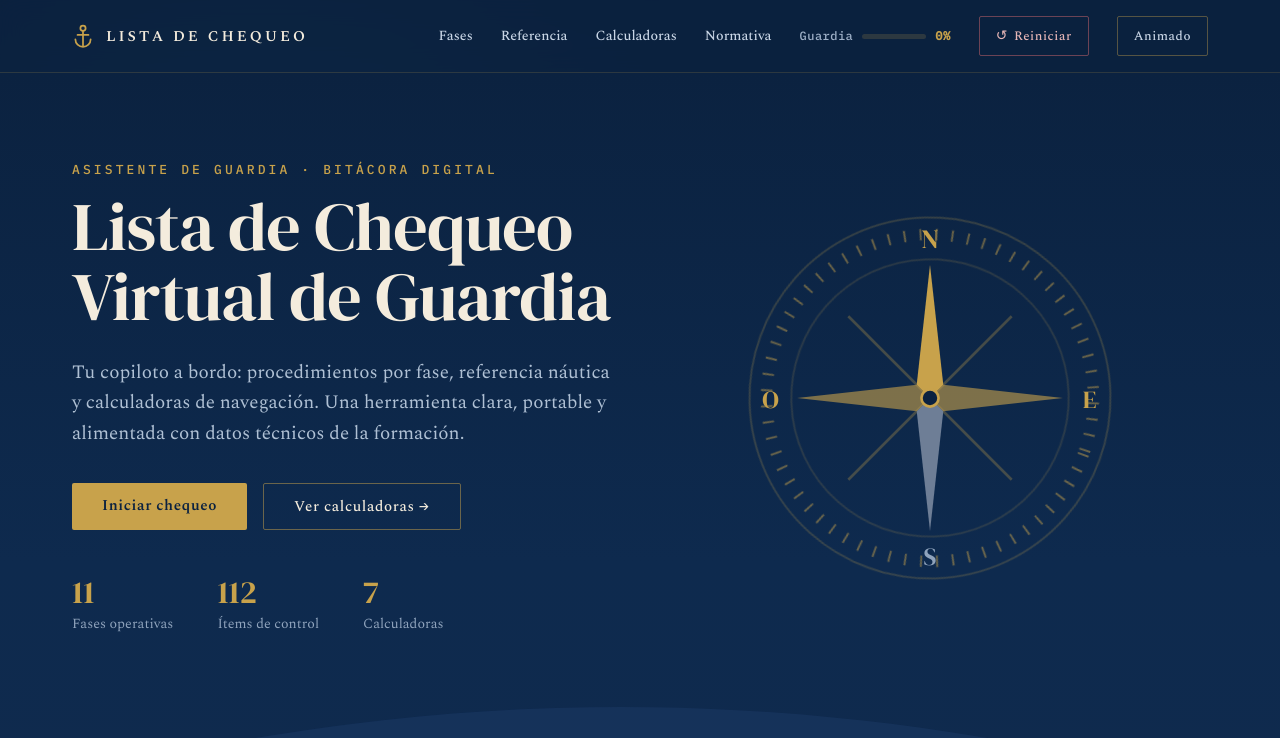
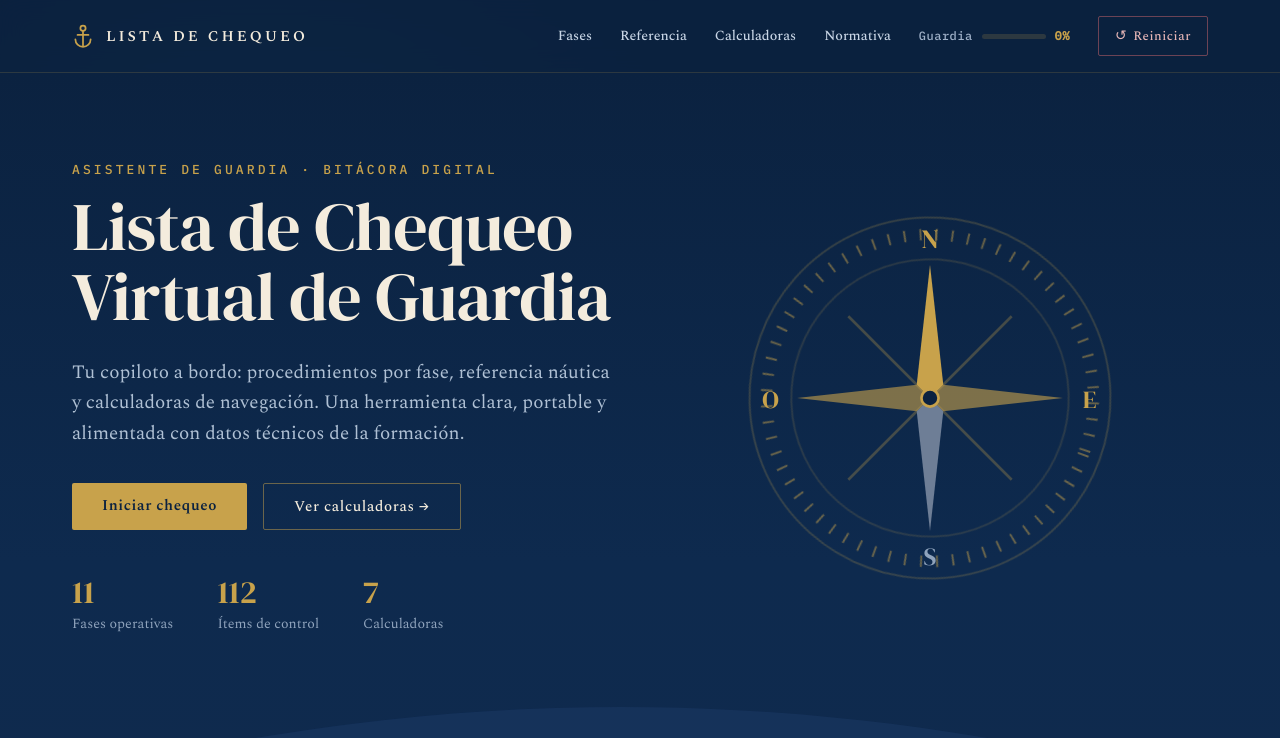
Before and after one commit to crissstiancito/bridge-os, a plain HTML site: page lista_chequeo_naval.html in a window 1280 px wide. Shown: the top 738 px of the page. Drawn offline with nearby package versions, Linux system fonts and the light colour scheme.

Commit message:
Animaciones siempre activas: quita el toggle Animado/Calmo (respeta solo prefers-reduced-motion)
Co-Authored-By: Claude Opus 4.8 <noreply@anthropic.com>

```diff
--- a/lista_chequeo_naval.html
+++ b/lista_chequeo_naval.html
@@ -245,7 +245,6 @@
       <a href="#normativa">Normativa</a>
       <span class="nav-prog" title="Avance de guardia"><span class="np-lbl">Guardia</span><span class="np-bar"><i id="navPctBar"></i></span><span id="navPct">0%</span></span>
       <button id="resetBtn" class="mbtn reset" type="button" title="Reiniciar: borrar todo el progreso"><span class="rst-ic">↺</span><span class="rst-tx">Reiniciar</span></button>
-      <button id="motionBtn" class="mbtn" type="button" title="Animaciones">Animado</button>
     </div>
   </div>
 </div>
@@ -1195,13 +1194,11 @@ function calcEscala() {
 
 // ===== animaciones =====
 const ANIM={compassSpin:'spin 90s linear infinite',driftShip:'driftFar 30s linear infinite alternate',bobShip:'bob 5.5s ease-in-out infinite',waveBack:'waveBack 19s linear infinite',waveMid:'waveMid 11s linear infinite',waveFront:'waveFront 7s linear infinite'};
+// Animaciones SIEMPRE activas (se respeta solo "prefers-reduced-motion" del sistema por accesibilidad).
 function applyMotion(){
   const reduce=window.matchMedia&&window.matchMedia('(prefers-reduced-motion: reduce)').matches;
-  const calmo=motion==='Calmo'||reduce;
-  Object.keys(ANIM).forEach(function(id){const e=document.getElementById(id);if(e)e.style.animation=calmo?'none':ANIM[id];});
-  const b=document.getElementById('motionBtn'); if(b) b.textContent=(motion==='Calmo')?'Calmo':'Animado';
+  Object.keys(ANIM).forEach(function(id){const e=document.getElementById(id);if(e)e.style.animation=reduce?'none':ANIM[id];});
 }
-document.getElementById('motionBtn').addEventListener('click',function(){ motion=(motion==='Calmo')?'Animado':'Calmo'; try{localStorage.setItem(MK,motion);}catch(e){} applyMotion(); });
 
 // ===== reiniciar todo el proceso desde cero =====
 function resetAll(){
```
